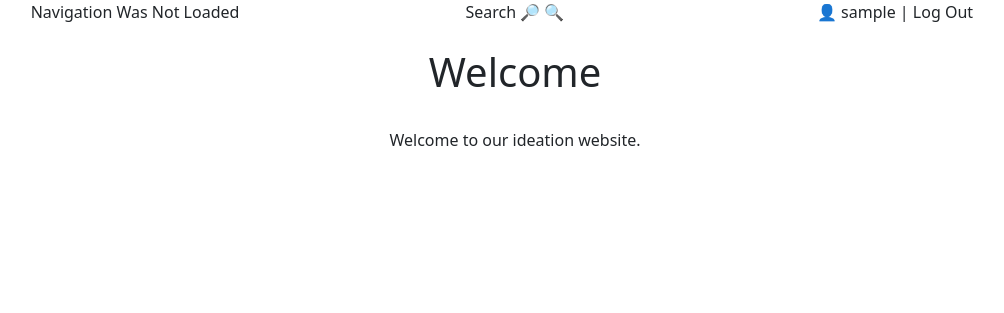
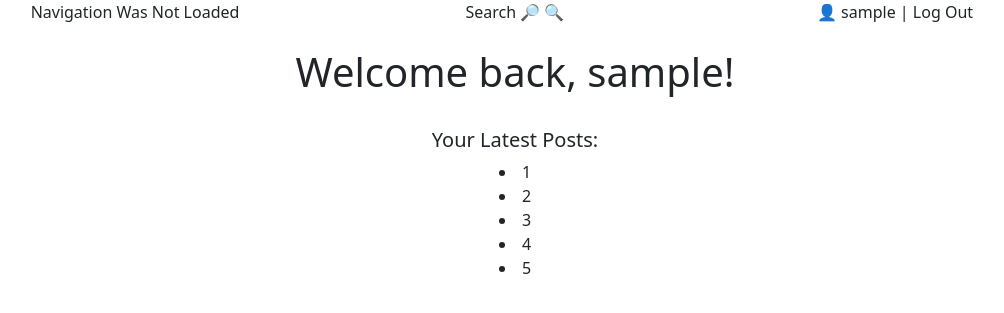
Before and after one commit to salemandreus/ideation-website, a Django app: page / in a window 1280 px wide. Shown: the top 313 px of the page, without its empty margins (125-1129 px from the left). Run offline with Django 4.2, Linux system fonts and the light colour scheme; the visitor is signed in with stand-in values (Sample User, id 1).

Commit message:
index view and template displays for different authenticated context

```diff
--- a/ideationsite/ideationsite/views.py
+++ b/ideationsite/ideationsite/views.py
@@ -4,7 +4,13 @@ from django.template.loader import get_template
 
 
 def index(request):
-    return render(request, "index.html",{"title":"Welcome"})
+    """Main Page, also the redirected to page after login"""
+    if request.user.is_authenticated:
+        context = {"title": "Welcome back, {username}!".format(username=request.user),
+                   "latest_posts": [1, 2, 3, 4, 5]}  # Todo: replace with links pulled from DB and their dates
+    else:
+        context = {"title": "Welcome!"}
+    return render(request, "index.html", context)
 
 
 def about(request):
--- a/ideationsite/templates/index.html
+++ b/ideationsite/templates/index.html
@@ -6,5 +6,16 @@
 {% endblock %}
 
 {% block content %}
-<p>Welcome to our ideation website.</p>
+    {% if user.is_authenticated %}
+        <h5>Your Latest Posts:</h5>
+        {% for a in latest_posts %}             <!-- Todo: make these display in reverse order -->
+            <li> {{a}} </li>
+        {% endfor %}
+    {% else %}
+        <!-- Todo: add a link to "sign up" and more explanation of the site's purpose -->
+        <p>Welcome to our ideation website.</p>
+        <p> You can learn more here.</p                     <!--Todo: link to page-->
+        <p> You can create an account here.</p>             <!-- Todo: link -->
+        <p> Or if you'd like to browse a bit, learn more about us, or read our story that's fine too!</p> <!-- Todo: link to about and story -->
+    {% endif %}
 {% endblock %}
```
